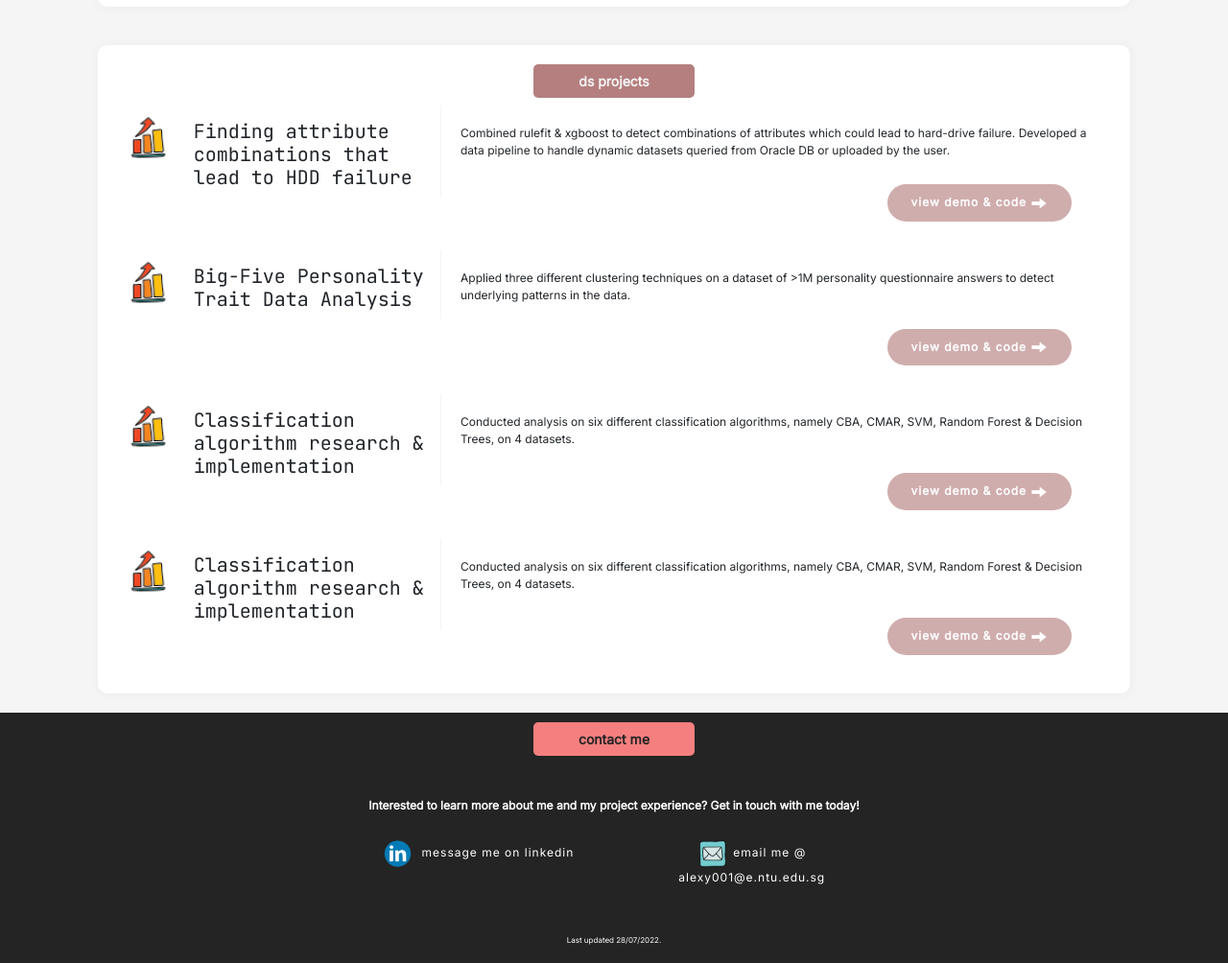
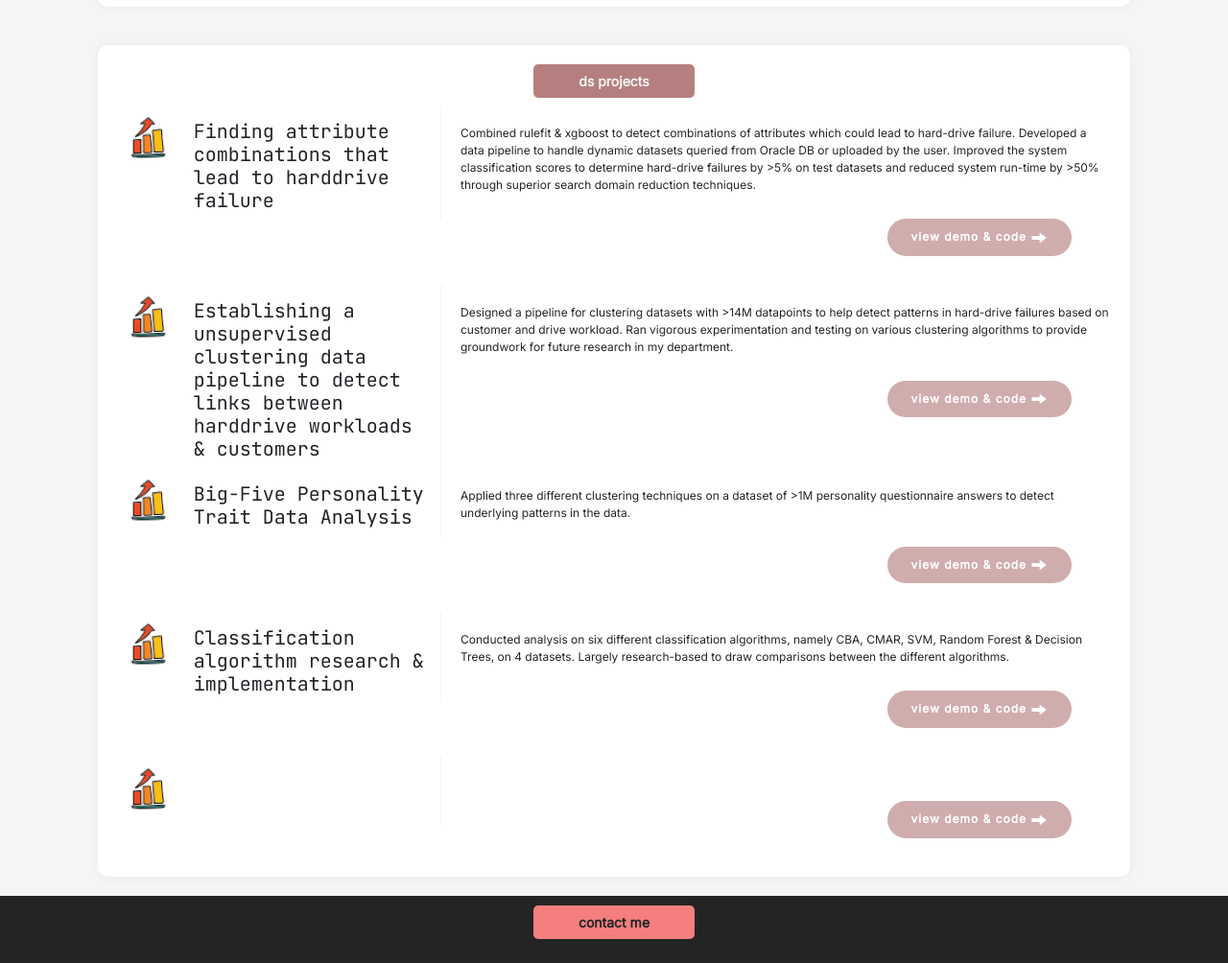
Before and after one commit to meowster99/meowster99.github.io, a website: page index.html in a window 1280 px wide. Shown: the part 1782-2786 px from the top of the page at 96% size. Drawn offline with Linux system fonts and the light colour scheme; files whose address does not match are found by name.

Commit message:
some project updates

```diff
--- a/index.html
+++ b/index.html
@@ -275,13 +275,37 @@
                             <img src="static/assets/data.png" height="52">
                         </div>
                         <div class="col-9">
-                            <h3> Finding attribute combinations that lead to HDD failure </h3>
+                            <h3> Finding attribute combinations that lead to harddrive failure </h3>
                         </div>
                     </div>
                 </div>
                 <div class="col-12 col-md-8 body-content">
                     <div class="row">
-                        <p>Combined rulefit & xgboost to detect combinations of attributes which could lead to hard-drive failure. Developed a data pipeline to handle dynamic datasets queried from Oracle DB or uploaded by the user.</p>
+                        <p>Combined rulefit & xgboost to detect combinations of attributes which could lead to hard-drive failure. Developed a data pipeline to handle dynamic datasets queried from Oracle DB or uploaded by the user.
+                            Improved the system classification scores to determine hard-drive failures by >5% on test datasets and reduced system run-time by >50% through superior search domain reduction techniques.
+                        </p>
+                    </div>
+                    <div class="row button-row">
+                        <a class="action-button-download-light disable" href="" target="_blank">view demo & code  <img src="static/assets/arrow.png" height="18"></a>
+                    </div>
+                </div>
+            </div>
+            <div class="row align-self-center">
+                <div class="col-12 col-md-4">
+                    <div class="row first">
+                        <div class="col-3 header-icon">
+                            <img src="static/assets/data.png" height="52">
+                        </div>
+                        <div class="col-9">
+                            <h3> Establishing a unsupervised clustering data pipeline to detect links between harddrive workloads & customers </h3>
+                        </div>
+                    </div>
+                </div>
+                <div class="col-12 col-md-8 body-content">
+                    <div class="row">
+                        <p>Designed a pipeline for clustering datasets with >14M datapoints to help detect patterns in hard-drive failures based on customer and drive workload.
+                            Ran vigorous experimentation and testing on various clustering algorithms to provide groundwork for future research in my department.
+                        </p>
                     </div>
                     <div class="row button-row">
                         <a class="action-button-download-light disable" href="" target="_blank">view demo & code  <img src="static/assets/arrow.png" height="18"></a>
@@ -321,7 +345,7 @@
                 </div>
                 <div class="col-12 col-md-8 body-content">
                     <div class="row">
-                        <p> Conducted analysis on six different classification algorithms, namely CBA, CMAR, SVM, Random Forest & Decision Trees, on 4 datasets. </p>
+                        <p> Conducted analysis on six different classification algorithms, namely CBA, CMAR, SVM, Random Forest & Decision Trees, on 4 datasets. Largely research-based to draw comparisons between the different algorithms.</p>
                     </div>
                     <div class="row button-row">
                         <a class="action-button-download-light disable" href="" target="_blank">view demo & code  <img src="static/assets/arrow.png" height="18"></a>
@@ -335,13 +359,13 @@
                             <img src="static/assets/data.png" height="52">
                         </div>
                         <div class="col-9">
-                            <h3> Classification algorithm research & implementation </h3>
+                            <h3>  </h3>
                         </div>
                     </div>
                 </div>
                 <div class="col-12 col-md-8 body-content">
                     <div class="row">
-                        <p> Conducted analysis on six different classification algorithms, namely CBA, CMAR, SVM, Random Forest & Decision Trees, on 4 datasets. </p>
+                        <p> </p>
                     </div>
                     <div class="row button-row">
                         <a class="action-button-download-light disable" href="" target="_blank">view demo & code  <img src="static/assets/arrow.png" height="18"></a>
```
